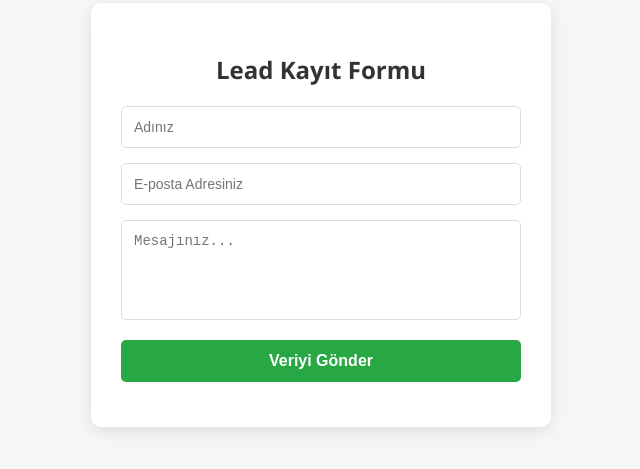
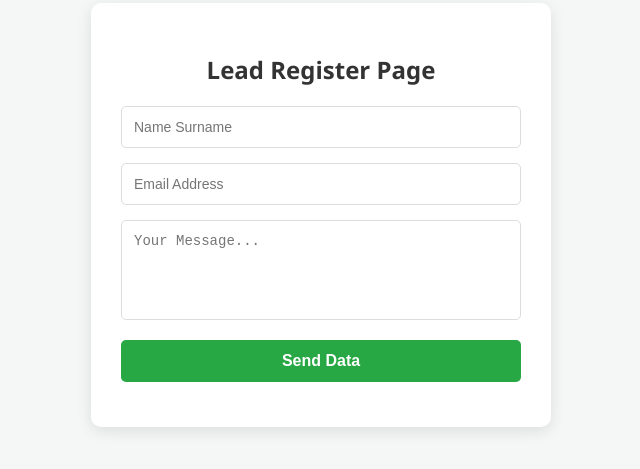
Before and after one commit to teakdemir/SE445-HW2, a plain HTML site: page index.html in a window 1280 px wide. Shown: the part 185-654 px from the top of the page, without its empty margins (319-959 px from the left). Drawn offline with Linux system fonts and the light colour scheme.

Commit message:
Update index.html

```diff
--- a/index.html
+++ b/index.html
@@ -10,12 +10,12 @@
 
 <body>
     <div class="container">
-        <h2>Lead Kayıt Formu</h2>
+        <h2>Lead Register Page</h2>
         <form id="leadForm">
-            <input type="text" id="name" placeholder="Adınız" required>
-            <input type="email" id="email" placeholder="E-posta Adresiniz" required>
-            <textarea id="message" placeholder="Mesajınız..." required></textarea>
-            <button type="submit">Veriyi Gönder</button>
+            <input type="text" id="name" placeholder="Name Surname" required>
+            <input type="email" id="email" placeholder="Email Address" required>
+            <textarea id="message" placeholder="Your Message..." required></textarea>
+            <button type="submit">Send Data</button>
         </form>
         <p id="status"></p>
     </div>
```
